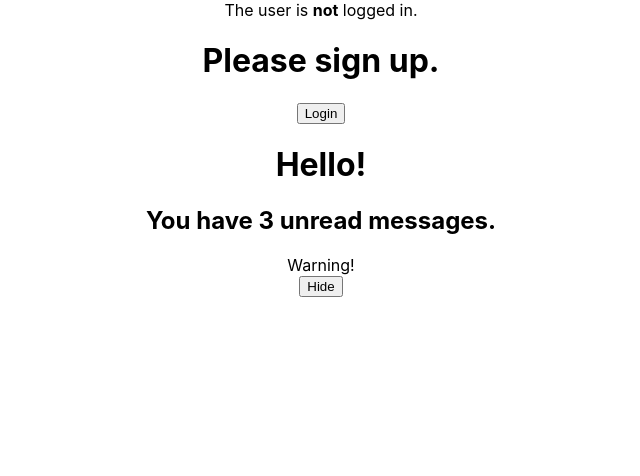
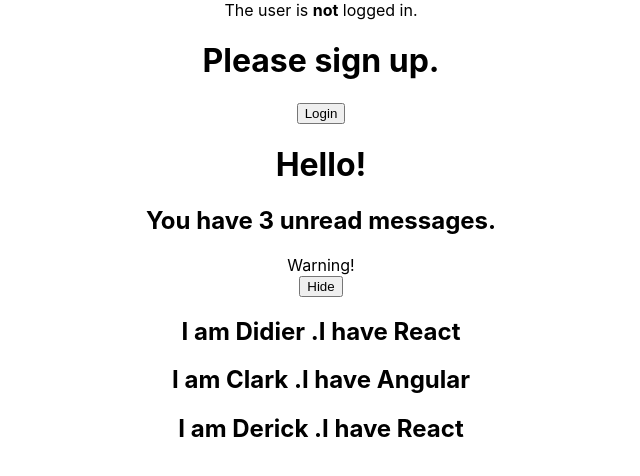
Before and after one commit to Duncanwar/hello-world, a React (Create React App) app: page / in a window 1280 px wide. Shown: the top 476 px of the page, without its empty margins (319-959 px from the left). Built offline with nearby package versions, Linux system fonts and the light colour scheme; the HTML template or start-up script is replaced by a standard one.

Commit message:
list-rendering-keys

```diff
--- a/src/App.js
+++ b/src/App.js
@@ -9,7 +9,7 @@ import TickingClock from './components/TickingClock'
 import ColoredBlock from './components/ColoredBlock'
 import Greetings from './components/conditonRendering/Greeting'
 import LoginControl from './components/conditonRendering/LoginControl'
-import NameList from './components/NameList'
+import NameList from './components/list-keys/NameList'
 
 class App extends Component{
 
@@ -41,7 +41,7 @@ render() {
  <ColoredBlock />  */}
 {/* <ChangeColorButton /> */}
 <LoginControl/> {/* Element variable*/}
-{/* <NameList /> */}
+<NameList />
     </div>
   );
 }
--- a/src/components/NameList.js
+++ b/src/components/list-keys/NameList.js
@@ -1,4 +1,4 @@
-import React, { Component } from 'react';
+import React from 'react';
 import Person from './Person'
 
 function NameList() {
@@ -19,7 +19,7 @@ function NameList() {
     },
 
 ]
-const personList=persons.map(person =><Person person={person} />)
+const personList=persons.map(person =><Person key={person.id} person={person} />)
         return (
             <div> {personList}   </div>
         );
--- a/src/components/Person.js
+++ b/src/components/list-keys/Person.js
@@ -1,4 +1,4 @@
-import React, { Component } from 'react';
+import React from 'react';
 
 function Person ({person}){
 
```
